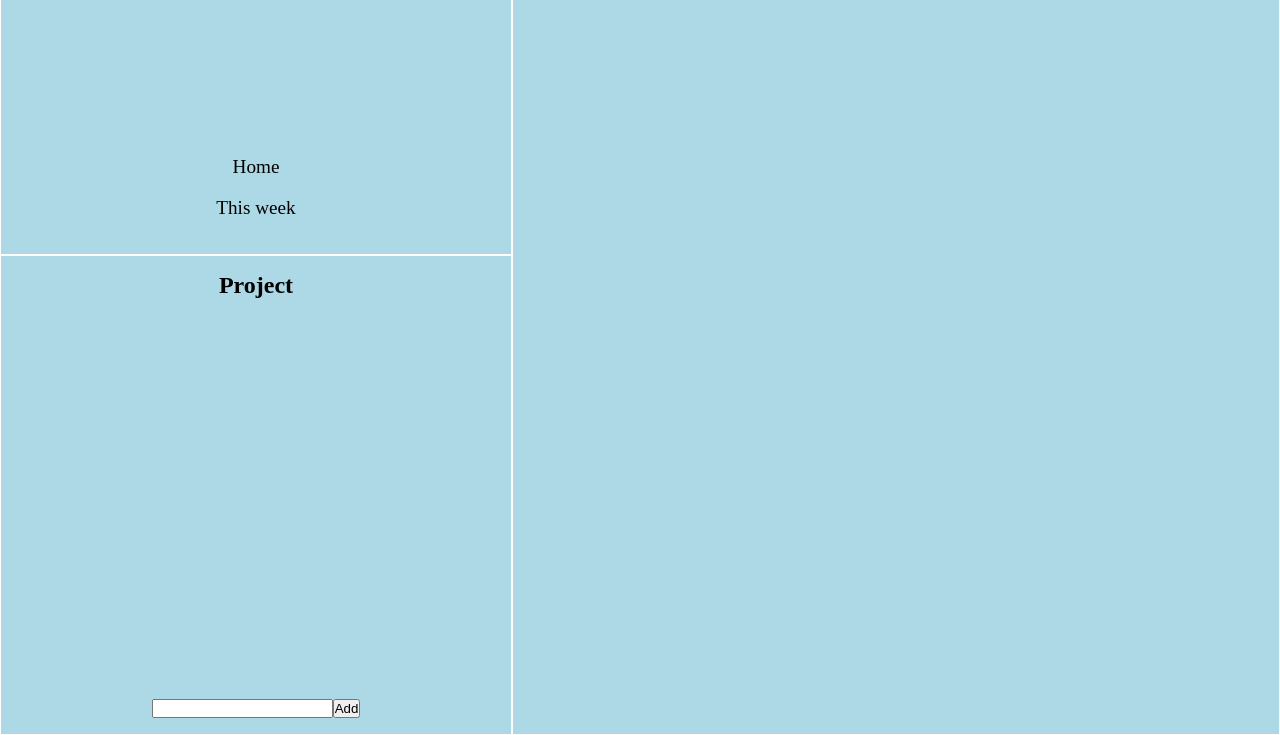
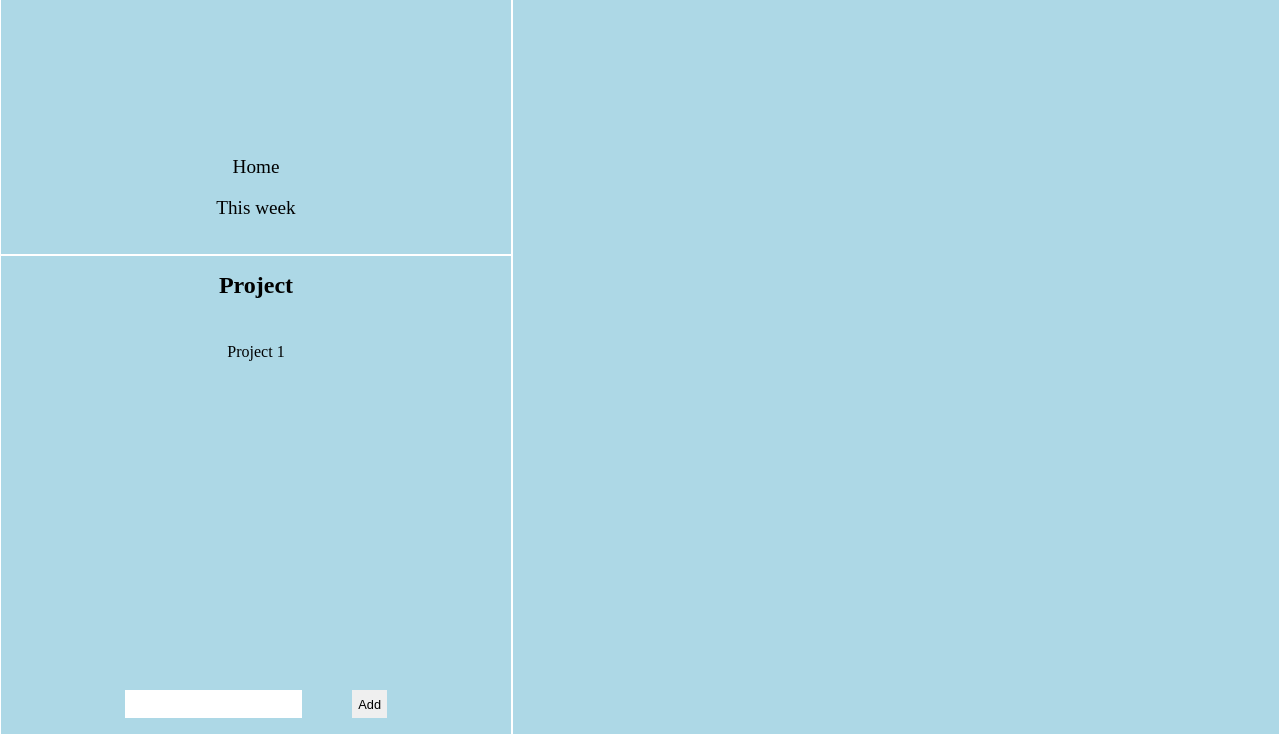
Before and after one commit to rohankshah/Todo-list, a website built with webpack: page dist/index.html in a window 1280 px wide. Shown: the part 65-800 px from the top of the page. Built offline with nearby package versions, Linux system fonts and the light colour scheme.

Commit message:
Default project feature add

```diff
--- a/src/pageload.css
+++ b/src/pageload.css
@@ -9,6 +9,13 @@
     display: flex;
     align-items: center;
     justify-content: space-between;
+    width: 55%;
+}
+
+button, input {
+    border: none;
+    font-size: 0.8rem;
+    padding: 0.5em;
 }
 
 .nav, .project {
--- a/src/projectTab.css
+++ b/src/projectTab.css
@@ -8,4 +8,5 @@
     justify-content: flex-start;
     line-height: 2.5rem;
     padding: 1em 0;
+    overflow: scroll;
 }
--- a/src/projectTab.js
+++ b/src/projectTab.js
@@ -9,6 +9,24 @@ function projectTabLoad() {
     createHeading(project, "Project");
     createProjectCont(project);
     createProjectInput(project);
+    // if (!localStorage.getItem('project_list')) {
+    //     defaultProject();
+    // }
+    loadExistingProject();
+}
+
+function loadExistingProject() {
+    if (localStorage.getItem('project_list')) {
+        let existingProject = localStorage.getItem('project_list');
+        let existingProjectParse = JSON.parse(existingProject);
+        projectAddExisting(existingProjectParse);
+    }
+    else {
+        defaultProject();
+        let existingProject = localStorage.getItem('project_list');
+        let existingProjectParse = JSON.parse(existingProject);
+        projectAddExisting(existingProjectParse);
+    }
 }
 
 function monitorProjectAdd() {
@@ -16,6 +34,21 @@ function monitorProjectAdd() {
     const projectAddBtn = project.children[2].children[1];
 
     projectAddBtn.addEventListener("click", projectAdd)
+}
+
+function defaultProject() {
+    const project = document.getElementsByClassName("project")[0];
+    const projectCont = project.children[1];
+    let project_obj = {
+        name: "Project 1",
+        list_objs: []
+    }
+
+    project_list.push(project_obj);
+    localStorage.setItem('project_list', JSON.stringify(project_list));
+    // const projectName = document.createElement("p");
+    // projectName.innerHTML = project_obj.name;
+    // projectCont.appendChild(projectName);
 }
 
 function projectAdd() {
@@ -27,7 +60,7 @@ function projectAdd() {
         name: projectInput.value,
         list_objs: []
     }
-
+    console.log(project_list);
     project_list.push(project_obj);
     console.log(project_list);
     localStorage.setItem('project_list', JSON.stringify(project_list));
@@ -36,6 +69,16 @@ function projectAdd() {
     projectName.innerHTML = project_obj.name;
     projectInput.value = '';
     projectCont.appendChild(projectName);
+}
+
+function projectAddExisting(existingProjectParse) {
+    const project = document.getElementsByClassName("project")[0];
+    const projectCont = project.children[1];
+    Array.from(existingProjectParse).forEach(ele => {
+        let p_name = document.createElement("p");
+        p_name.innerHTML = ele.name;
+        projectCont.appendChild(p_name);
+    });
 }
 
 function createProjectCont(project) {
```
Also changed, not shown: dist/main.js.
